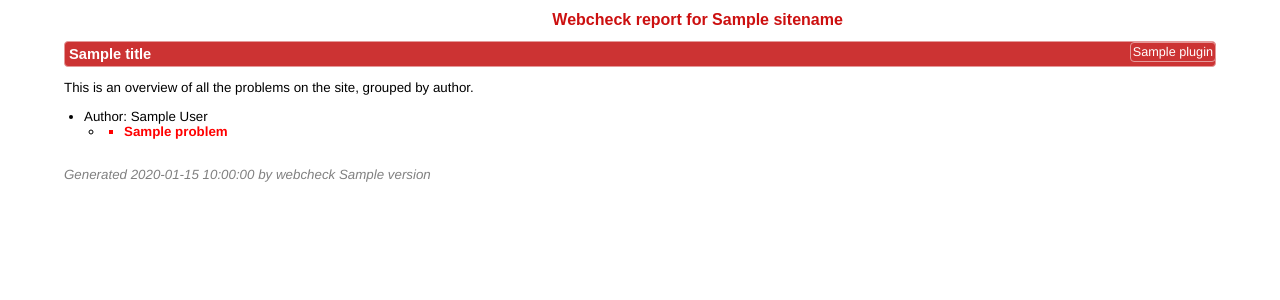
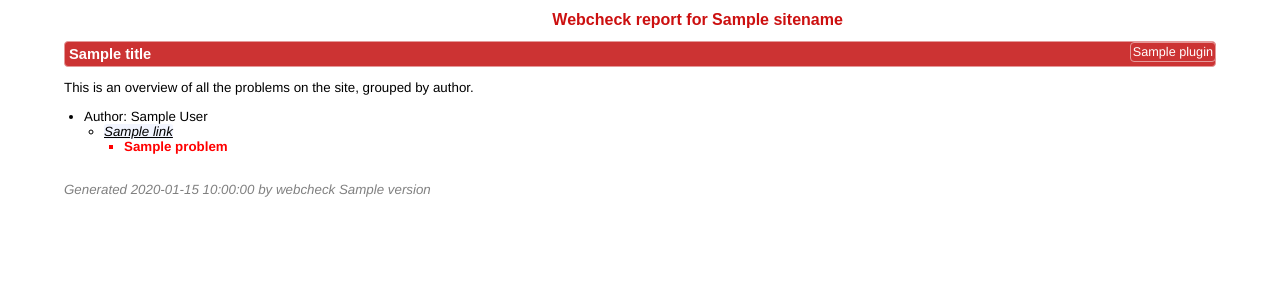
Before and after one commit to arthurdejong/webcheck, a Python web app: template webcheck/templates/problems.html in a window 1280 px wide. Shown: the top 300 px of the page. Run offline with Jinja, Linux system fonts and the light colour scheme; the template is opened without the code that fills it: most values are stand-ins (such as "Sample title", 1, 10 or a date in 2020).

Commit message:
Add missing template changes from Jinja merge
This also fixes newlines in link meta information that were incorrectly
escaped.

```diff
--- a/webcheck/templates/index.html
+++ b/webcheck/templates/index.html
@@ -23,6 +23,8 @@
 
 {% extends 'base.html' %}
 
+{% from 'macros.html' import make_link with context %}
+
 {% block content %}
   <p class="description">
     This an overview of the crawled site.
--- a/webcheck/templates/macros.html
+++ b/webcheck/templates/macros.html
@@ -28,31 +28,31 @@
 
 {# output an overview of the link information #}
 {% macro link_info(link, separator='&#10;') -%}
-  url: {{ link.url }}{{ separator }}
-  {%- if link.status %}{{ link.status }}{{ separator }}{% endif -%}
-  {%- if link.title %}title: {{ link.title|trim }}{{ separator }}{% endif -%}
-  {%- if link.author %}author: {{ link.author|trim }}{{ separator }}{% endif -%}
+  url: {{ link.url }}{{ separator|safe }}
+  {%- if link.status %}{{ link.status }}{{ separator|safe }}{% endif -%}
+  {%- if link.title %}title: {{ link.title|trim }}{{ separator|safe }}{% endif -%}
+  {%- if link.author %}author: {{ link.author|trim }}{{ separator|safe }}{% endif -%}
   {%- if link.is_internal %}internal link{% else %}external link{% endif -%}
-  {%- if link.yanked %}, not checked ({{ link.yanked }}){% endif -%}{{ separator }}
+  {%- if link.yanked %}, not checked ({{ link.yanked }}){% endif -%}{{ separator|safe }}
   {%- if link.redirectdepth -%}
     {%- if link.children.count() > 0 -%}
       redirect: {{ link.children.first().url }}
     {%- else -%}
       redirect (not followed)
-    {%- endif -%}{{ separator }}
+    {%- endif -%}{{ separator|safe }}
   {%- endif -%}
   {%- set count = link.count_parents -%}
   {%- if count == 1 -%}
-    linked from 1 page{{ separator }}
+    linked from 1 page{{ separator|safe }}
   {%- elif count > 1 -%}
-    linked from {{ count }} pages{{ separator }}
+    linked from {{ count }} pages{{ separator|safe }}
   {%- endif -%}
-  {%- if link.mtime %}last modified: {{ time.ctime(link.mtime) }}{{ separator }}{% endif -%}
-  {%- if link.size %}size: {{ link.size|filesizeformat(binary=True) }}{{ separator }}{% endif -%}
-  {%- if link.mimetype %}mime-type: {{ link.mimetype }}{{ separator }}{% endif -%}
-  {%- if link.encoding %}encoding: {{ link.encoding }}{{ separator }}{% endif -%}
+  {%- if link.mtime %}last modified: {{ time.ctime(link.mtime) }}{{ separator|safe }}{% endif -%}
+  {%- if link.size %}size: {{ link.size|filesizeformat(binary=True) }}{{ separator|safe }}{% endif -%}
+  {%- if link.mimetype %}mime-type: {{ link.mimetype }}{{ separator|safe }}{% endif -%}
+  {%- if link.encoding %}encoding: {{ link.encoding }}{{ separator|safe }}{% endif -%}
   {%- for problem in link.linkproblems -%}
-    problem: {{ problem.message }}{{ separator }}
+    problem: {{ problem.message }}{{ separator|safe }}
   {%- endfor -%}
 {%- endmacro %}
 
--- a/webcheck/templates/problems.html
+++ b/webcheck/templates/problems.html
@@ -1,4 +1,29 @@
+{#
+ # problems.html - template for webcheck problem list plugin
+ #
+ # Copyright (C) 2013 Arthur de Jong
+ #
+ # This program is free software; you can redistribute it and/or modify
+ # it under the terms of the GNU General Public License as published by
+ # the Free Software Foundation; either version 2 of the License, or
+ # (at your option) any later version.
+ #
+ # This program is distributed in the hope that it will be useful,
+ # but WITHOUT ANY WARRANTY; without even the implied warranty of
+ # MERCHANTABILITY or FITNESS FOR A PARTICULAR PURPOSE.  See the
+ # GNU General Public License for more details.
+ #
+ # You should have received a copy of the GNU General Public License
+ # along with this program; if not, write to the Free Software
+ # Foundation, Inc., 51 Franklin St, Fifth Floor, Boston, MA  02110-1301 USA
+ #
+ # The files produced as output from the software do not automatically fall
+ # under the copyright of the software, unless explicitly stated otherwise.
+ #}
+
 {% extends 'base.html' %}
+
+{% from 'macros.html' import make_link with context %}
 
 {% block content %}
   {% if not authors %}
```
